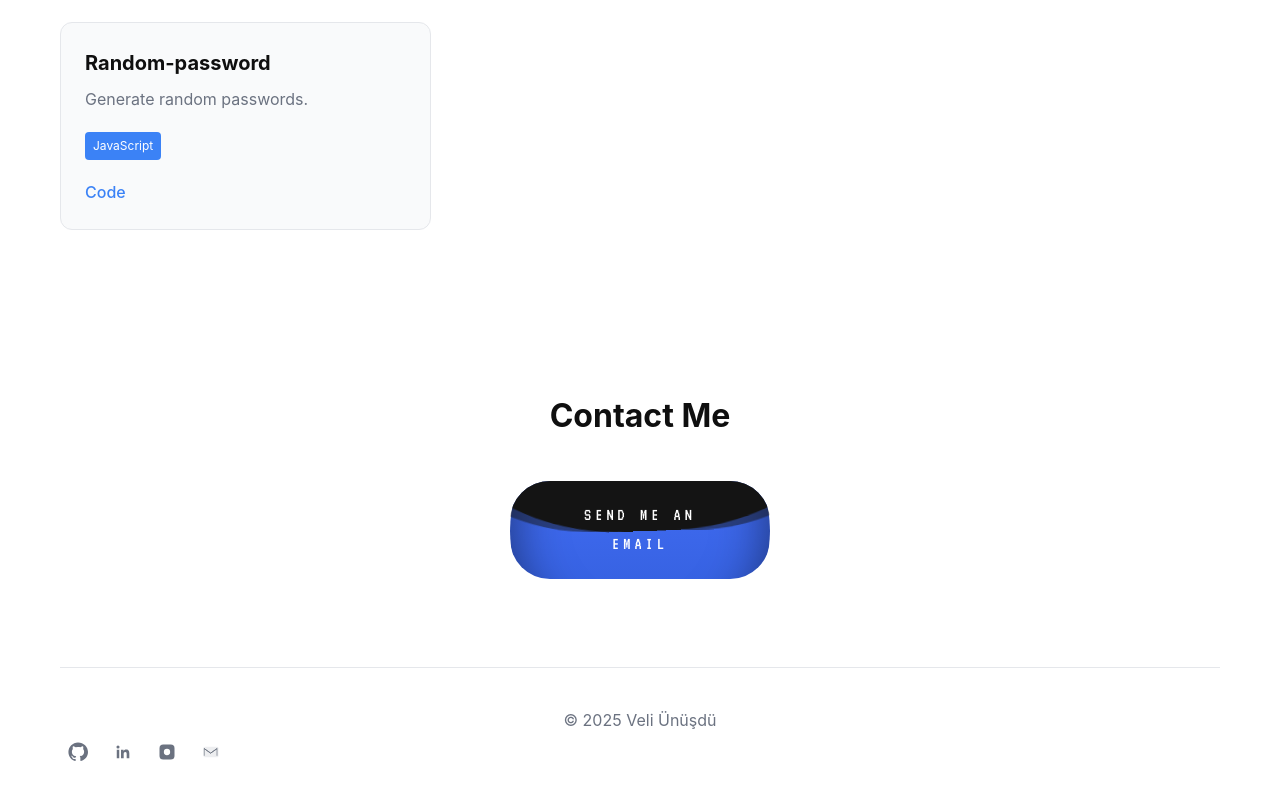
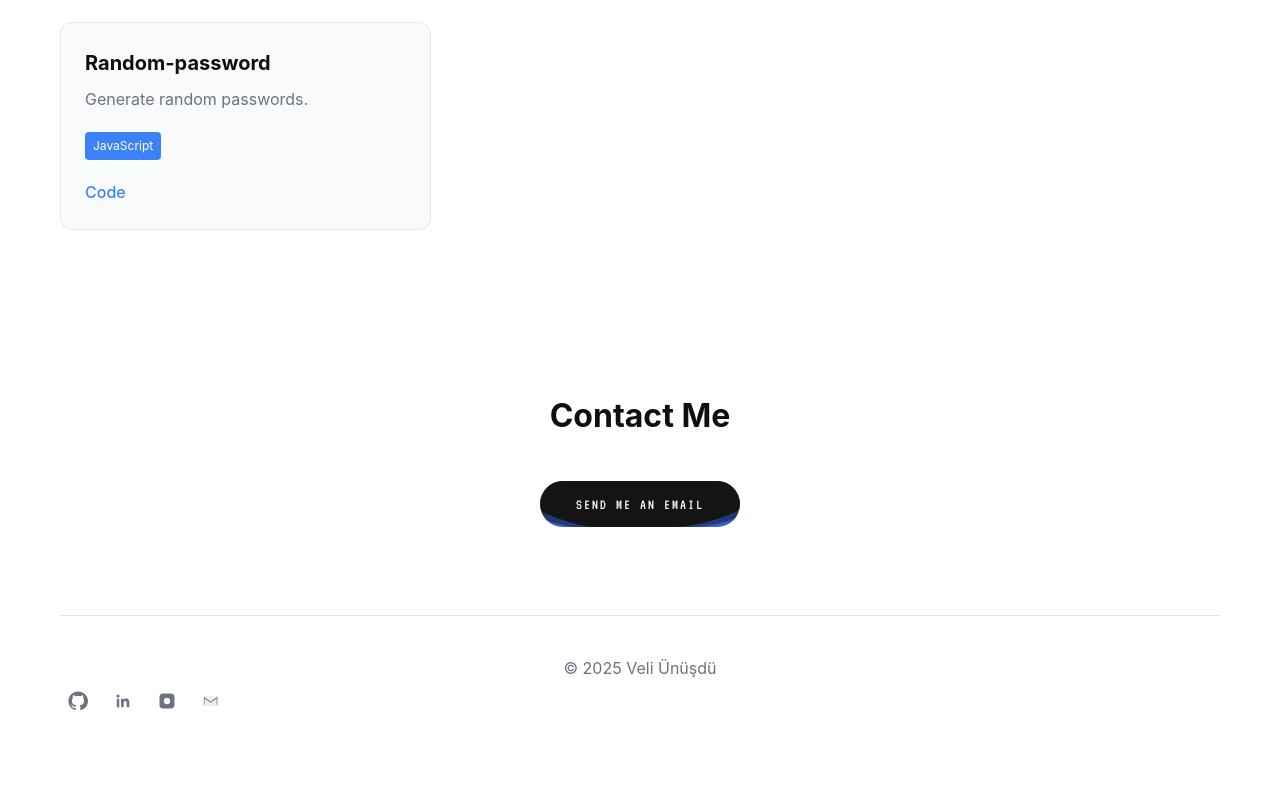
Before and after one commit to veliunusdu/react-portfolio, a React (Vite) app in the folder my-portfolio/: page / in a window 1280 px wide. Shown: the part 1784-2584 px from the top of the page. After the commit the page ends 2541 px from the top, so only its background shows below. Built offline with nearby package versions, Linux system fonts and the light colour scheme.

Commit message:
Reduce liquid CTA vertical size

```diff
--- a/my-portfolio/src/index.css
+++ b/my-portfolio/src/index.css
@@ -354,7 +354,7 @@ button:hover {
 
 /* Liquid fill button style */
 .email-btn {
-  --color: #284cff; /* base color used for border and fill */
+  --color: #3b82f6; /* base color used for border and fill */
   position: relative;
   display: inline-block;
   padding: 20px 44px;
@@ -427,31 +427,31 @@ button:hover {
 .liquid-btn {
   position: relative;
   display: inline-block;
-  padding: 20px 50px;
+  padding: 10px 32px; /* even smaller vertical padding */
   text-decoration: none;
   text-transform: uppercase;
-  width: 260px;
+  width: 200px; /* slightly narrower */
   overflow: hidden;
-  border-radius: 40px;
+  border-radius: 30px;
   text-align: center;
 }
 .liquid-btn .label {
   position: relative;
   color: #fff;
-  font-size: 18px;
+  font-size: 15px; /* reduced font-size */
   font-family: 'VT323', monospace;
-  letter-spacing: 4px;
+  letter-spacing: 2px;
   z-index: 2;
 }
 .liquid-btn .liquid {
   position: absolute;
-  top: -80px;
+  top: -52px; /* shallower */
   left: 0;
-  width: 260px;
-  height: 260px;
+  width: 200px; /* reduced */
+  height: 200px; /* reduced */
   background: linear-gradient(180deg, #4973ff, #2f5bd6);
-  box-shadow: inset 0 0 50px rgba(0,0,0,0.5);
-  transition: .6s;
+  box-shadow: inset 0 0 40px rgba(0,0,0,0.45);
+  transition: .45s;
   z-index: 1;
   border-radius: 50%;
 }
```
